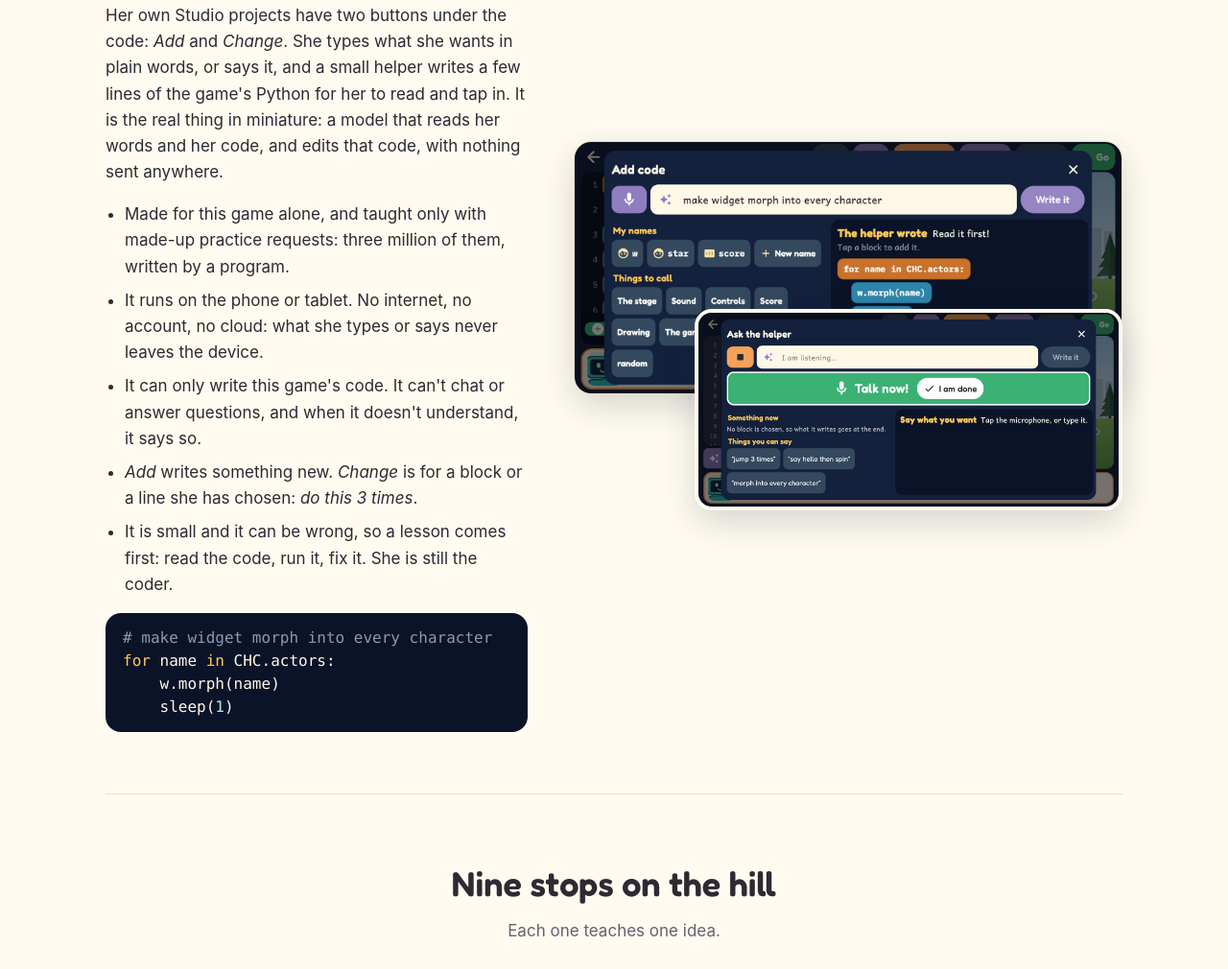
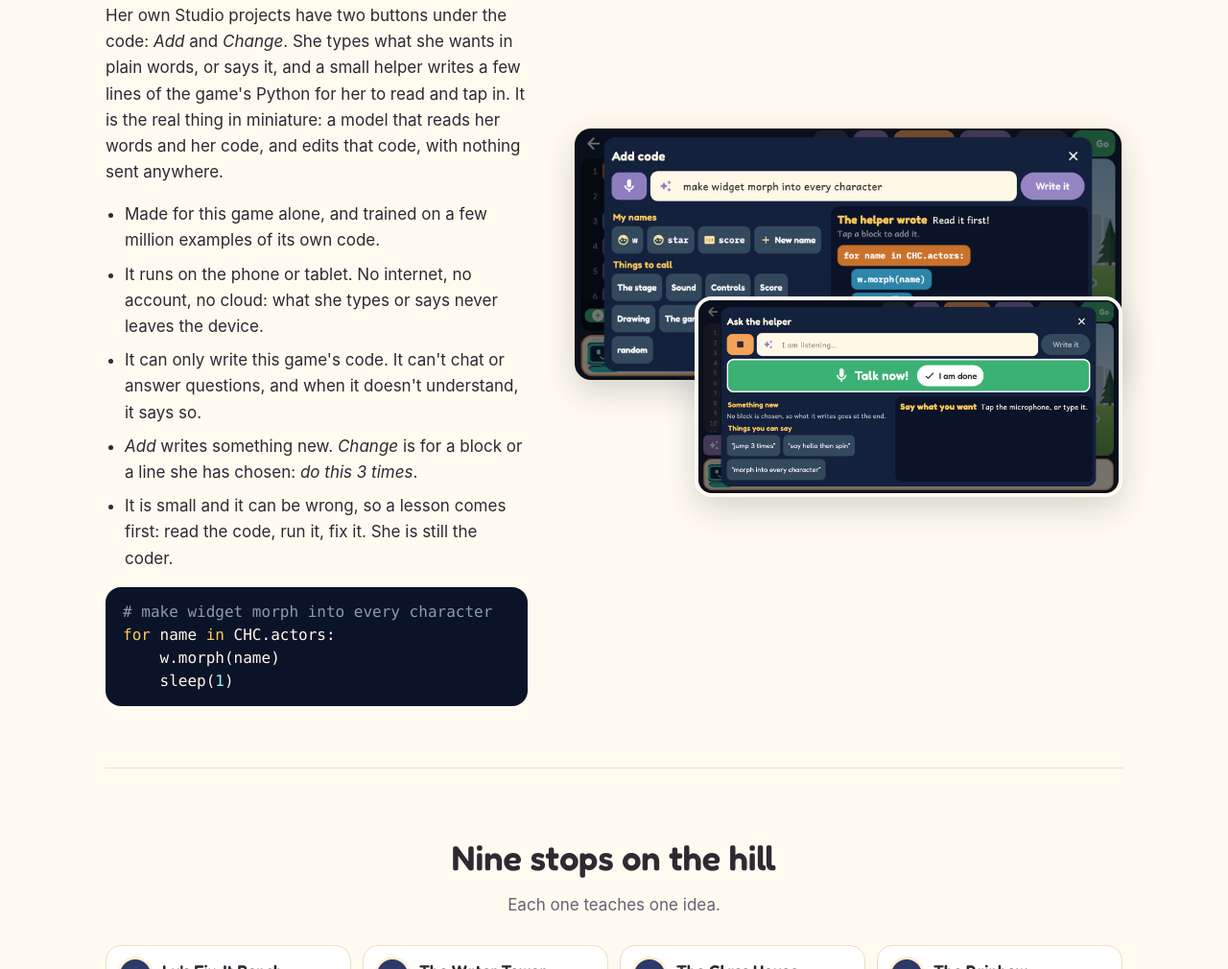
Before and after one commit to CapitolHillCoding/capitolhillcoding.github.io, a plain HTML site: page index.html in a window 1280 px wide. Shown: the part 6449-7459 px from the top of the page at 96% size. Drawn offline with Linux system fonts and the light colour scheme.

Commit message:
The helper: trained on a few million examples of its own code
Co-Authored-By: Claude Fable 5.2 <noreply@anthropic.com>

```diff
--- a/index.html
+++ b/index.html
@@ -238,7 +238,7 @@ c.say(<span class="s">"Meow!"</span>)
         for her to read and tap in. It is the real thing in miniature: a model that reads her words and her
         code, and edits that code, with nothing sent anywhere.</p>
       <ul>
-        <li>Made for this game alone, and taught only with made-up practice requests: three million of them, written by a program.</li>
+        <li>Made for this game alone, and trained on a few million examples of its own code.</li>
         <li>It runs on the phone or tablet. No internet, no account, no cloud: what she types or says never leaves the device.</li>
         <li>It can only write this game's code. It can't chat or answer questions, and when it doesn't understand, it says so.</li>
         <li><em>Add</em> writes something new. <em>Change</em> is for a block or a line she has chosen: <em>do this 3 times</em>.</li>
```
